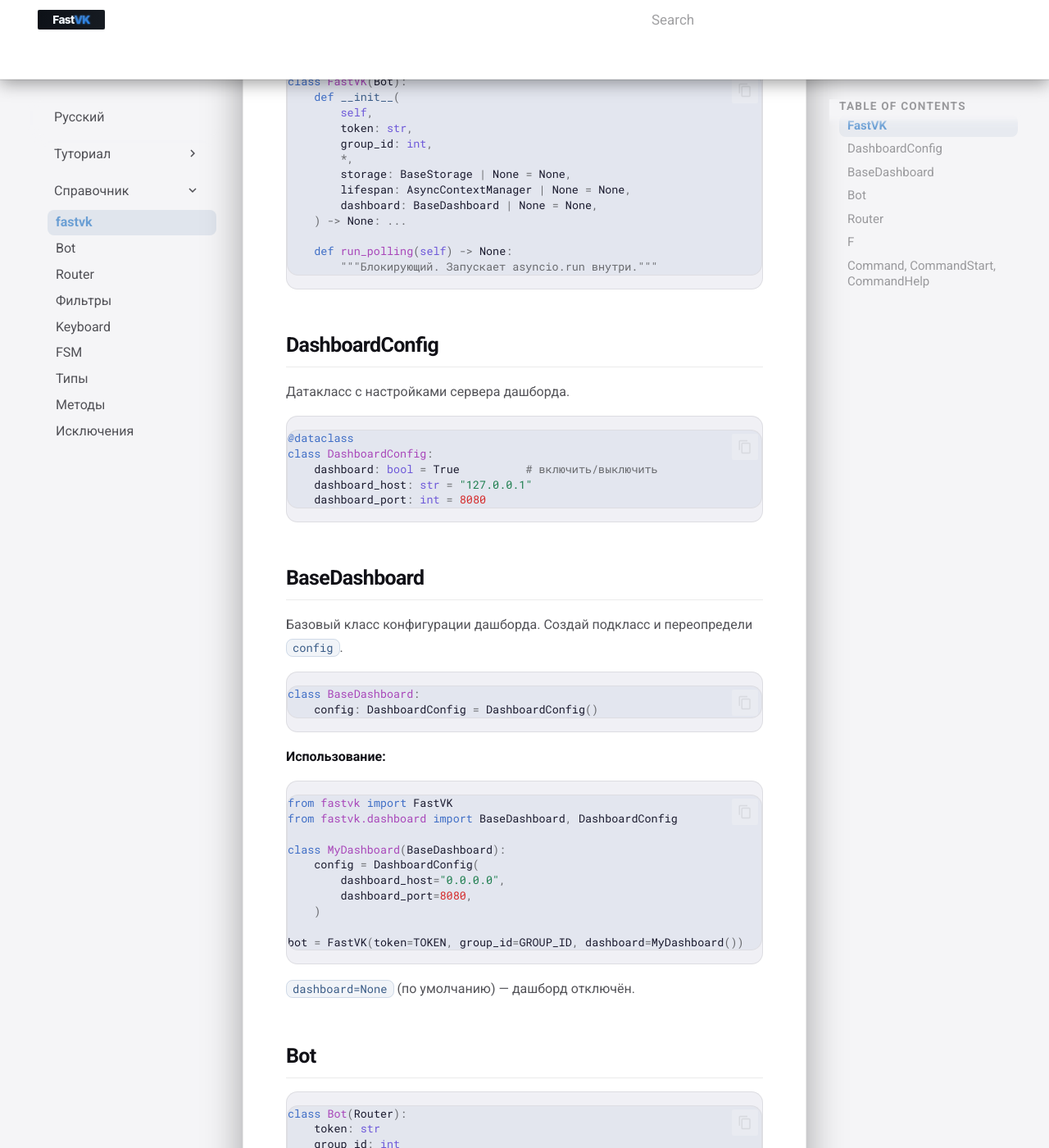
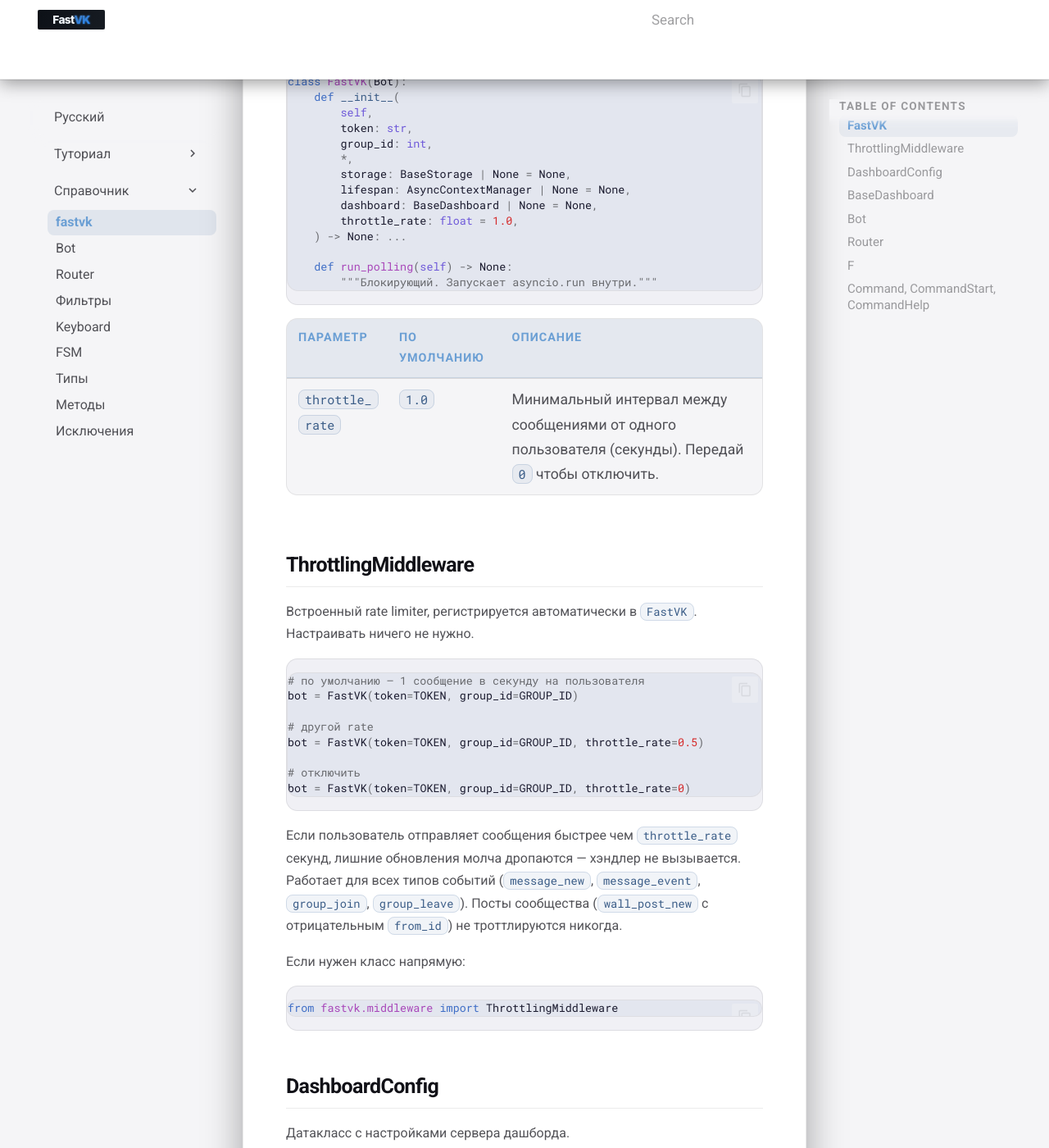
Before and after one commit to ndugram/fastvk, an MkDocs documentation site: the page built from docs/ru/reference/fastvk.md, in a window 1280 px wide and 1400 px high, scrolled down 655 px. Shown: the whole window at 82% size. Built offline with MkDocs 1.6.1 and Material for MkDocs 9.7.7, drawn with Linux system fonts in a browser that asks for light colours; comment, search, counter and statistics services are not loaded.

Commit message:
docs: update fastvk.md

````diff
--- a/docs/ru/reference/fastvk.md
+++ b/docs/ru/reference/fastvk.md
@@ -28,10 +28,38 @@ class FastVK(Bot):
         storage: BaseStorage | None = None,
         lifespan: AsyncContextManager | None = None,
         dashboard: BaseDashboard | None = None,
+        throttle_rate: float = 1.0,
     ) -> None: ...
 
     def run_polling(self) -> None:
         """Блокирующий. Запускает asyncio.run внутри."""
+```
+
+| Параметр | По умолчанию | Описание |
+|---|---|---|
+| `throttle_rate` | `1.0` | Минимальный интервал между сообщениями от одного пользователя (секунды). Передай `0` чтобы отключить. |
+
+## ThrottlingMiddleware
+
+Встроенный rate limiter, регистрируется автоматически в `FastVK`. Настраивать ничего не нужно.
+
+```python
+# по умолчанию — 1 сообщение в секунду на пользователя
+bot = FastVK(token=TOKEN, group_id=GROUP_ID)
+
+# другой rate
+bot = FastVK(token=TOKEN, group_id=GROUP_ID, throttle_rate=0.5)
+
+# отключить
+bot = FastVK(token=TOKEN, group_id=GROUP_ID, throttle_rate=0)
+```
+
+Если пользователь отправляет сообщения быстрее чем `throttle_rate` секунд, лишние обновления молча дропаются — хэндлер не вызывается. Работает для всех типов событий (`message_new`, `message_event`, `group_join`, `group_leave`). Посты сообщества (`wall_post_new` с отрицательным `from_id`) не троттлируются никогда.
+
+Если нужен класс напрямую:
+
+```python
+from fastvk.middleware import ThrottlingMiddleware
 ```
 
 ## DashboardConfig
````
